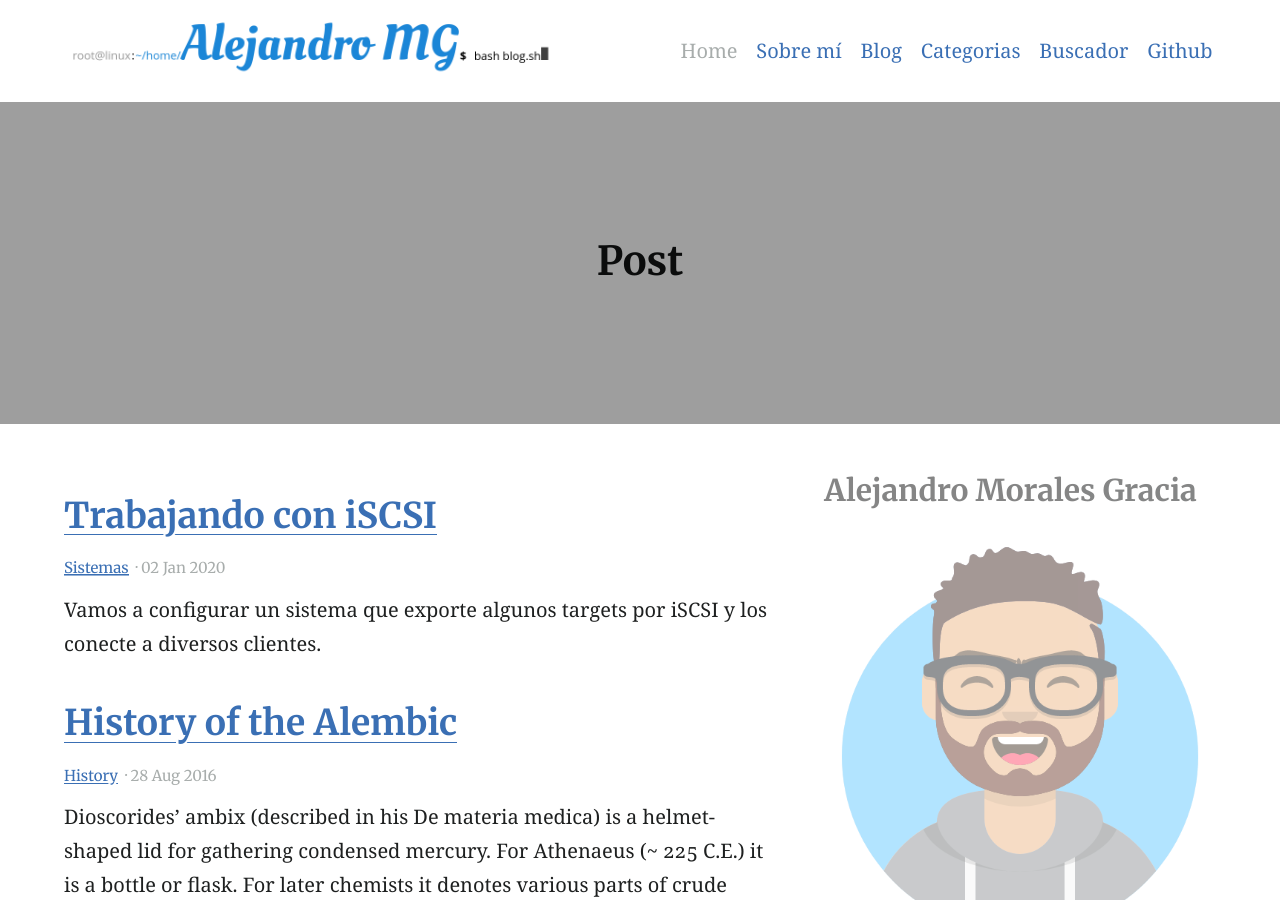
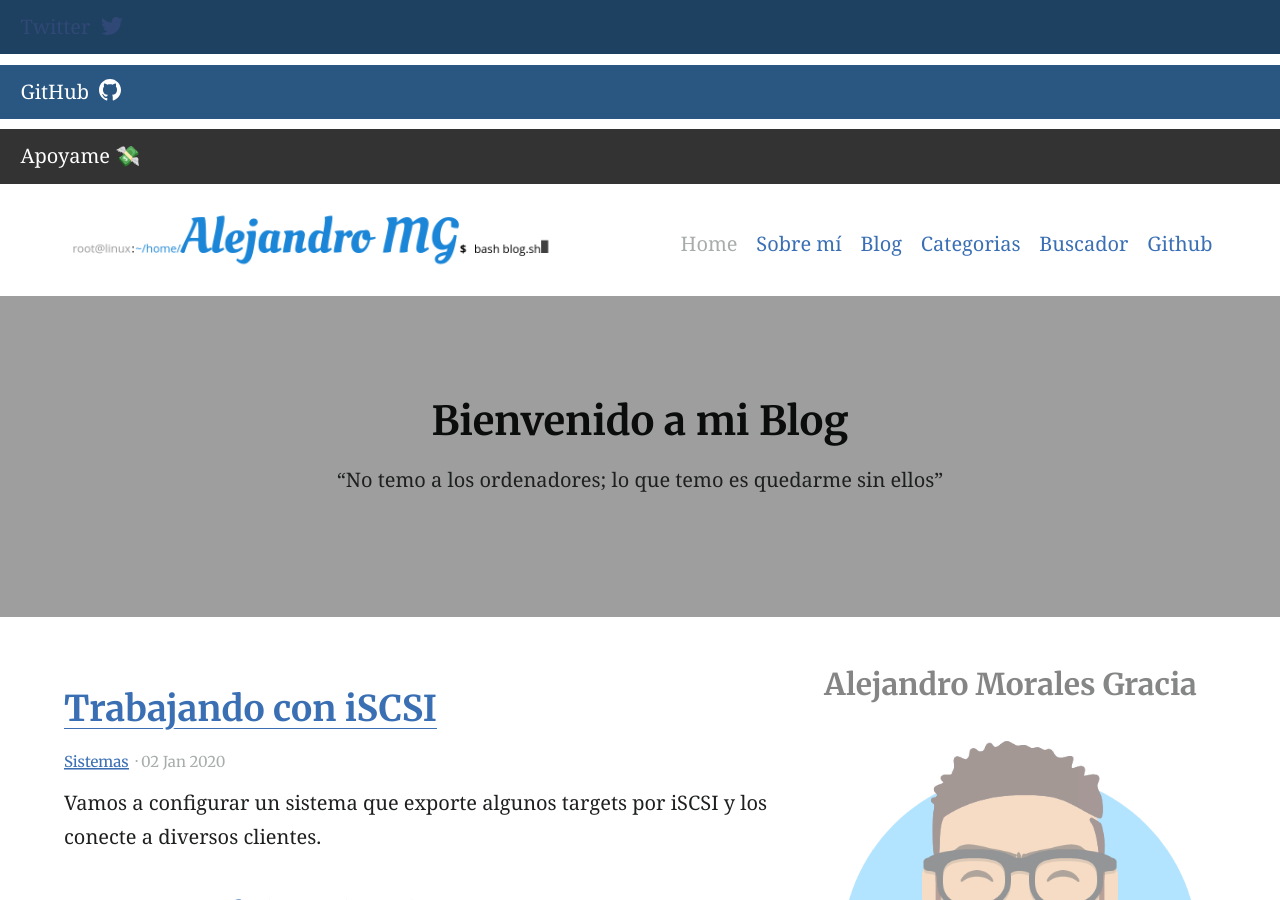
Before and after one commit to MoralG/Alejandro-MG, a Jekyll site: the page built from index.md, in a window 1280 px wide and 900 px high. Built offline with Jekyll 4.4.1, drawn with Linux system fonts in a browser that asks for light colours; some of the changed text lies outside the part shown.

Commit message:
Modificación de ficheros

```diff
--- a/_config.yml
+++ b/_config.yml
@@ -68,7 +68,8 @@ collections:
     output: true
     description: "" # The post list page content
     feature_text: |
-      # Post
+      # Bienvenido a mi Blog
+      "No temo a los ordenadores; lo que temo es quedarme sin ellos"
     feature_image: "https://initiate.alphacoders.com/images/180/stretched-1920-1080-180978.png?8870"
 
 # 6. Jekyll collections settings
--- a/_layouts/default.html
+++ b/_layouts/default.html
@@ -35,6 +35,8 @@
     {% if site.google_analytics %}{% include site-analytics.html %}{% endif %}
 
     {% include site-before-start.html %}
+    {% include button.html text="Twitter" icon="twitter" link="https://twitter.com/moralejandrog" %} {% include button.html text="GitHub" icon="github" link="https://github.com/MoralG" %} {% include button.html text="Apoyame 💸" link="https://paypal.me/MoralG?locale.x=es_ES" color="#333333" %}
+
   </head>
 
   <body class="layout-{{ page.layout }}{% if page.title %}  {{ page.title | slugify }}{% endif %}">
@@ -45,7 +47,6 @@
     {% if site.service_worker != false %}{% include site-sw.html %}{% endif %}
 
     {% include site-before-end.html %}
-    {% include button.html text="Twitter" icon="twitter" link="https://twitter.com/moralejandrog" %} {% include button.html text="GitHub" icon="github" link="https://github.com/MoralG" %} {% include button.html text="Apoyame 💸" link="https://paypal.me/MoralG?locale.x=es_ES" color="#333333" %}
 
   </body>
 
```
